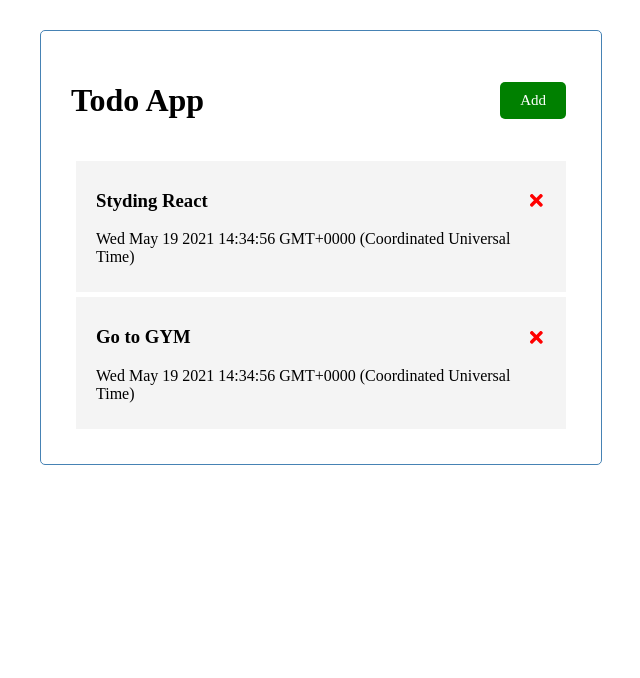
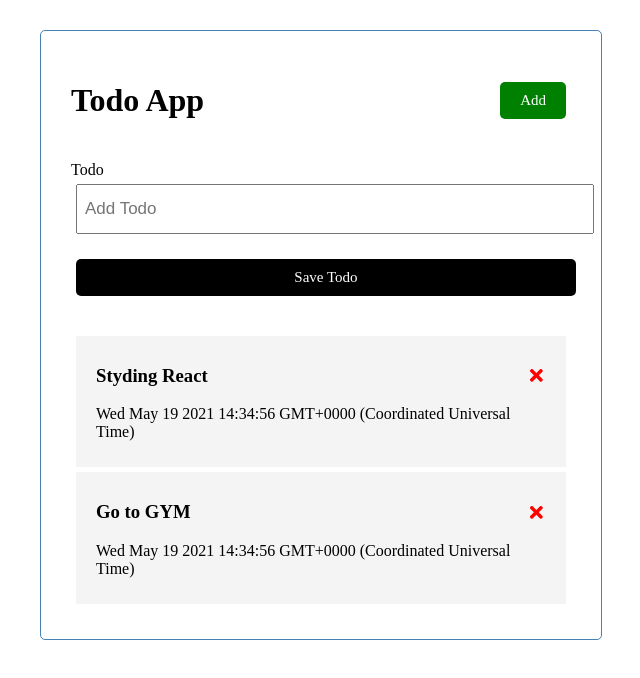
Before and after one commit to mongy92/react-todo-app, a React (Create React App) app: page / in a window 1280 px wide. Shown: the top 678 px of the page, without its empty margins (319-959 px from the left). Built offline with nearby package versions, Linux system fonts and the light colour scheme.

Commit message:
AddTodo Component

```diff
--- a/src/App.tsx
+++ b/src/App.tsx
@@ -1,4 +1,5 @@
 import { useState } from 'react';
+import AddTodo from './Components/AddTodo';
 import Header from './Components/Header';
 import Todos from './Components/Todos';
 import { TodoType } from './types/TodoType';
@@ -24,6 +25,7 @@ function App() {
   return (
     <div className='container'>
       <Header title='Todo App' />
+      <AddTodo />
       {todos.length > 0 ? (
         <Todos todos={todos} onDelete={onDelete} />
       ) : (
--- /dev/null
+++ b/src/Components/AddTodo.tsx
@@ -0,0 +1,13 @@
+const AddTodo = () => {
+  return (
+    <form className='add-form'>
+      <div className='form-control'>
+        <label>Todo</label>
+        <input type='text' placeholder='Add Todo' />
+      </div>
+      <input type='submit' value='Save Todo' className='btn btn-block' />
+    </form>
+  );
+};
+
+export default AddTodo;
--- a/src/index.css
+++ b/src/index.css
@@ -53,3 +53,23 @@
   align-items: center;
   justify-content: space-between;
 }
+
+.add-form {
+  margin-bottom: 40px;
+}
+
+.form-control {
+  margin: 20px 0;
+}
+
+.form-control label {
+  display: block;
+}
+
+.form-control input {
+  width: 100%;
+  height: 40px;
+  margin: 5px;
+  padding: 3px 7px;
+  font-size: 17px;
+}
```
